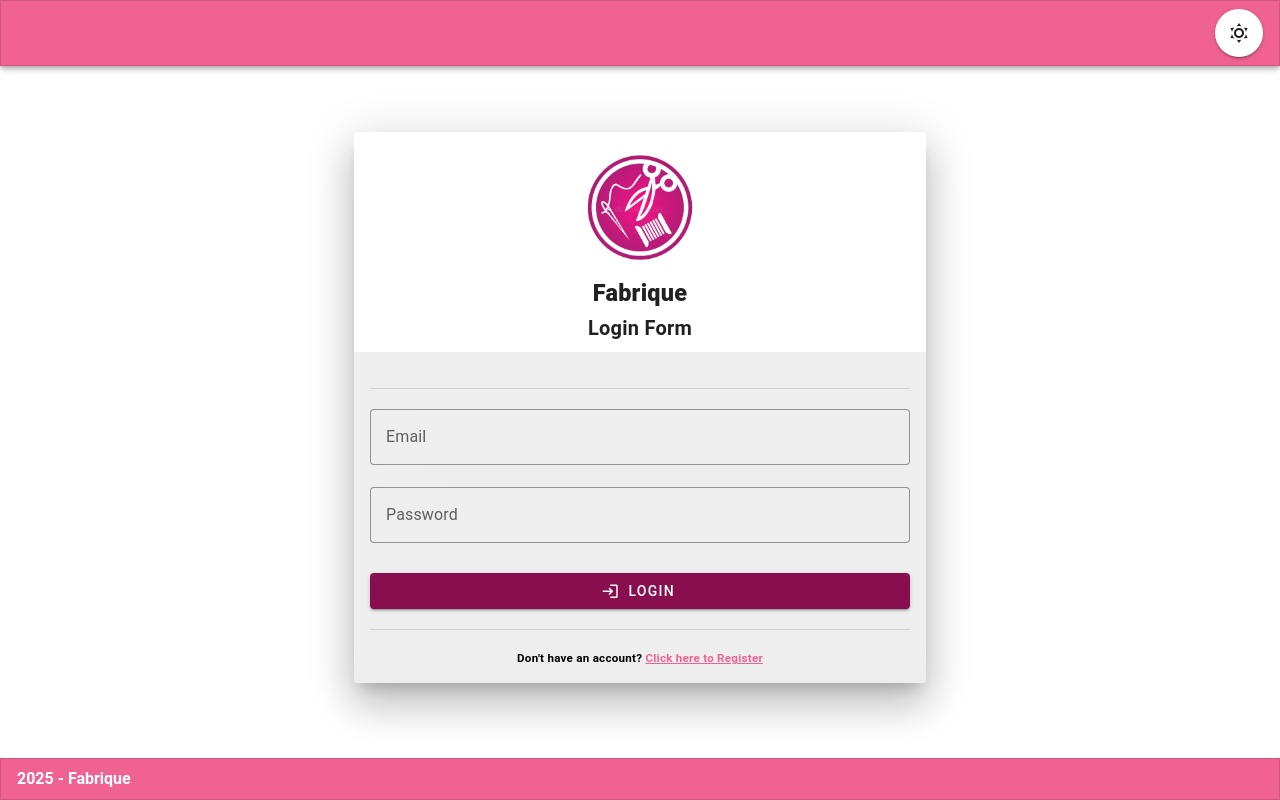
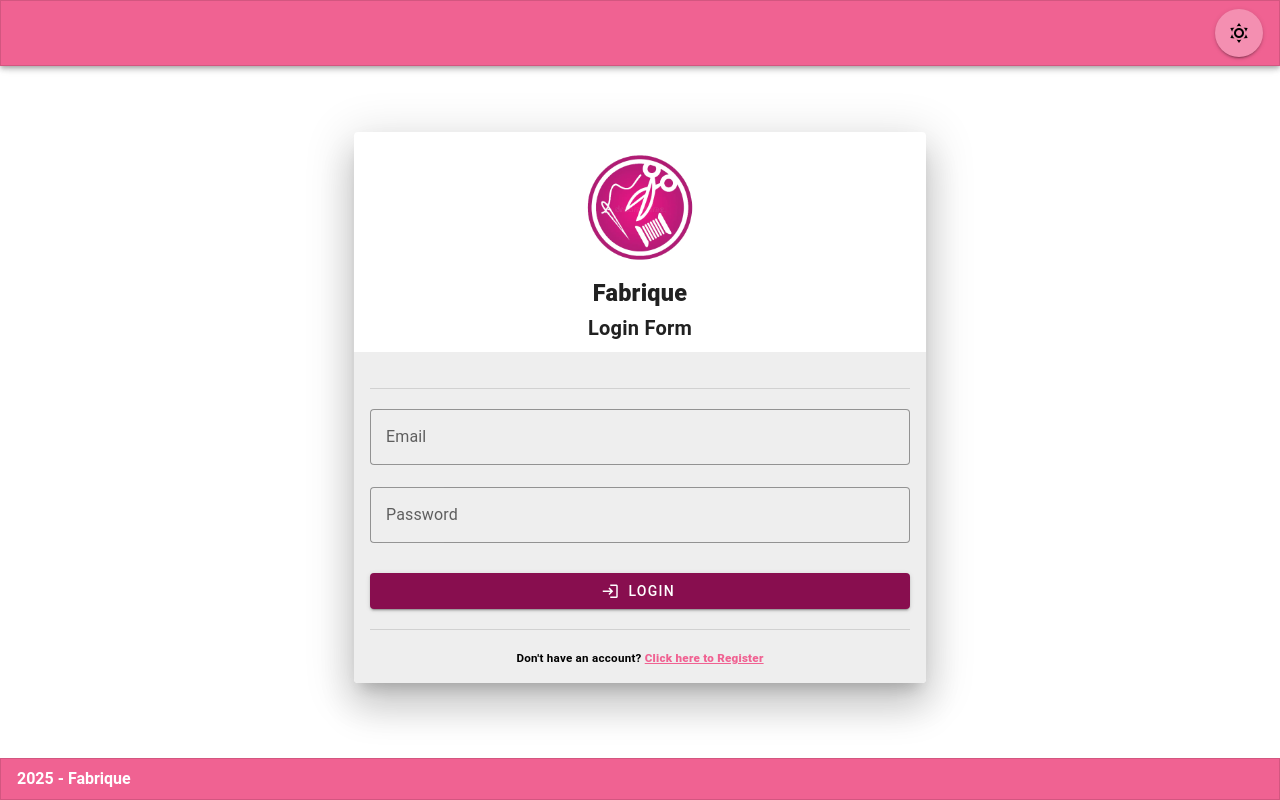
Before and after one commit to mylenecalo/web-fabrique, a Vue app: page / in a window 1280 px wide. Built offline with nearby package versions, Linux system fonts and the light colour scheme.

Commit message:
fix: adjust color to click to login and register

```diff
--- a/src/components/layout/AppLayout.vue
+++ b/src/components/layout/AppLayout.vue
@@ -1,9 +1,10 @@
 <script setup>
 import { ref } from 'vue'
-const theme = ref('light')
+const theme = ref(localStorage.getItem ( 'theme' ) ?? 'light')
 
 function onClick() {
-theme.value = theme.value === 'light' ? 'dark' : 'light'
+  theme.value = theme.value === 'light' ? 'dark' : 'light'
+  localStorage.setItem('theme', theme.value)
 }
 </script>
 
@@ -16,6 +17,7 @@ theme.value = theme.value === 'light' ? 'dark' : 'light'
          <v-btn
            :icon="theme === 'light' ? 'mdi-weather-sunny' : 'mdi-weather-night'"
            variant="elevated"
+           color="pink-lighten-3"
            slim
            @click="onClick"
          ></v-btn>
--- a/src/views/auth/LoginView.vue
+++ b/src/views/auth/LoginView.vue
@@ -28,7 +28,7 @@ const { mobile } = useDisplay()
                   <LoginForm> </LoginForm>
                   <v-divider class="my-5"></v-divider>
 
-                  <h5 class="text-center">Don't have an account? <RouterLink class="text-pink-lighten-2" to="/register">Click here to Register</RouterLink></h5>
+                  <h5 class="text-center">Don't have an account? <RouterLink class="text-pink-lighten-2 font-weight-black" to="/register">Click here to Register</RouterLink></h5>
                 </v-card-text>
               </v-card>
             </v-col>
--- a/src/views/auth/RegisterView.vue
+++ b/src/views/auth/RegisterView.vue
@@ -28,7 +28,7 @@ const { mobile } = useDisplay()
                   <RegisterForm> </RegisterForm>
                   <v-divider class="my-5"></v-divider>
 
-                  <h5 class="text-center">Already have account? <RouterLink class="text-pink-lighten-2" to="/">Click here to Login</RouterLink></h5>
+                  <h5 class="text-center">Already have account? <RouterLink class="text-pink-lighten-2 font-weight-black" to="/">Click here to Login</RouterLink></h5>
                 </v-card-text>
               </v-card>
             </v-col>
```
